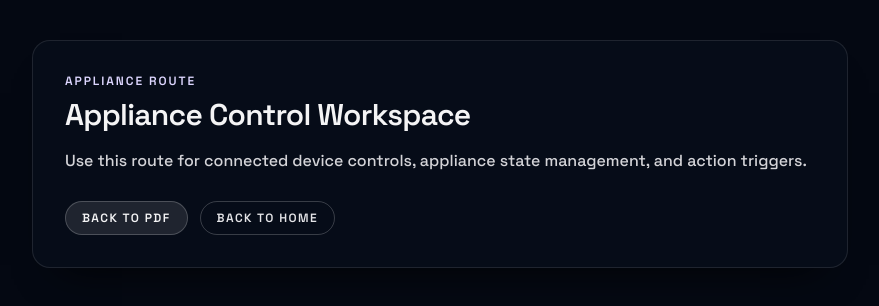
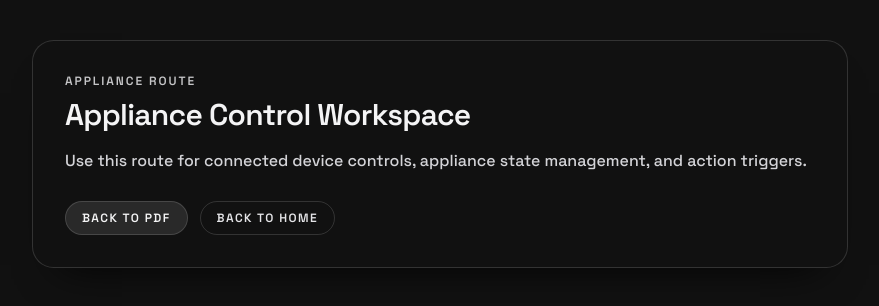
Before and after one commit to ashboi005/hack-helix, a Next.js app in the folder app/apps/gaze-frontend/: page /appliance in a window 1280 px wide. Shown: the top 306 px of the page, without its empty margins (200-1079 px from the left). Built offline with nearby package versions, Linux system fonts and the light colour scheme; no server answers.

Commit message:
feat(ui): enhance PDF upload experience with drag-and-drop support and improved layout

```diff
--- a/app/apps/gaze-frontend/src/app/globals.css
+++ b/app/apps/gaze-frontend/src/app/globals.css
@@ -34,46 +34,53 @@
 }
 
 :root {
-  --background: oklch(1 0 0);
-  --foreground: oklch(0.145 0 0);
-  --card: oklch(1 0 0);
-  --card-foreground: oklch(0.145 0 0);
-  --popover: oklch(1 0 0);
-  --popover-foreground: oklch(0.145 0 0);
-  --primary: oklch(0.205 0 0);
-  --primary-foreground: oklch(0.985 0 0);
-  --secondary: oklch(0.97 0 0);
-  --secondary-foreground: oklch(0.205 0 0);
-  --muted: oklch(0.97 0 0);
-  --muted-foreground: oklch(0.556 0 0);
-  --accent: oklch(0.97 0 0);
-  --accent-foreground: oklch(0.205 0 0);
-  --destructive: oklch(0.577 0.245 27.325);
-  --border: oklch(0.922 0 0);
-  --input: oklch(0.922 0 0);
-  --ring: oklch(0.708 0 0);
-  --radius: 0.625rem;
+  --background: oklch(0.13 0 0);
+  --foreground: oklch(0.96 0 0);
+  --card: oklch(0.18 0 0);
+  --card-foreground: oklch(0.96 0 0);
+  --popover: oklch(0.18 0 0);
+  --popover-foreground: oklch(0.96 0 0);
+  --primary: oklch(0.96 0 0);
+  --primary-foreground: oklch(0.2 0 0);
+  --secondary: oklch(0.24 0 0);
+  --secondary-foreground: oklch(0.96 0 0);
+  --muted: oklch(0.24 0 0);
+  --muted-foreground: oklch(0.75 0 0);
+  --accent: oklch(0.24 0 0);
+  --accent-foreground: oklch(0.96 0 0);
+  --destructive: oklch(0.7 0.02 28);
+  --border: oklch(1 0 0 / 14%);
+  --input: oklch(1 0 0 / 18%);
+  --ring: oklch(0.82 0 0);
+  --radius: 0.75rem;
+
+  --mono-bg: #070707;
+  --mono-surface: #111111;
+  --mono-surface-strong: #181818;
+  --mono-text: #f5f5f7;
+  --mono-text-muted: #c5c5c7;
+  --mono-border: rgba(255, 255, 255, 0.14);
 }
 
 .dark {
-  --background: oklch(0.145 0 0);
-  --foreground: oklch(0.985 0 0);
-  --card: oklch(0.205 0 0);
-  --card-foreground: oklch(0.985 0 0);
-  --popover: oklch(0.205 0 0);
-  --popover-foreground: oklch(0.985 0 0);
-  --primary: oklch(0.922 0 0);
-  --primary-foreground: oklch(0.205 0 0);
-  --secondary: oklch(0.269 0 0);
-  --secondary-foreground: oklch(0.985 0 0);
-  --muted: oklch(0.269 0 0);
-  --muted-foreground: oklch(0.708 0 0);
-  --accent: oklch(0.269 0 0);
-  --accent-foreground: oklch(0.985 0 0);
-  --destructive: oklch(0.704 0.191 22.216);
-  --border: oklch(1 0 0 / 10%);
-  --input: oklch(1 0 0 / 15%);
-  --ring: oklch(0.556 0 0);
+  --background: oklch(0.12 0 0);
+  --foreground: oklch(0.97 0 0);
+  --card: oklch(0.16 0 0);
+  --card-foreground: oklch(0.97 0 0);
+  --popover: oklch(0.16 0 0);
+  --popover-foreground: oklch(0.97 0 0);
+  --primary: oklch(0.97 0 0);
+  --primary-foreground: oklch(0.2 0 0);
+  --secondary: oklch(0.22 0 0);
+  --secondary-foreground: oklch(0.97 0 0);
+  --muted: oklch(0.22 0 0);
+  --muted-foreground: oklch(0.75 0 0);
+  --accent: oklch(0.22 0 0);
+  --accent-foreground: oklch(0.97 0 0);
+  --destructive: oklch(0.7 0.02 28);
+  --border: oklch(1 0 0 / 15%);
+  --input: oklch(1 0 0 / 18%);
+  --ring: oklch(0.82 0 0);
 }
 
 @layer base {
@@ -82,8 +89,89 @@
   }
   body {
     @apply bg-background text-foreground;
+    min-height: 100vh;
+    background-image: none;
+    background-color: var(--mono-bg);
+    color: var(--mono-text);
+    -webkit-font-smoothing: antialiased;
+    -moz-osx-font-smoothing: grayscale;
   }
   html {
     @apply font-sans;
   }
+
+  ::selection {
+    background: rgba(255, 255, 255, 0.22);
+    color: #ffffff;
+  }
 }
+
+@layer components {
+  [class*="bg-gradient"],
+  [class*="bg-[radial-gradient"],
+  [class*="bg-[linear-gradient"],
+  [class*="from-"],
+  [class*="via-"],
+  [class*="to-"] {
+    background-image: none !important;
+  }
+
+  [class*="bg-[#"] {
+    background-color: var(--mono-surface) !important;
+  }
+
+  [class*="border-cyan"],
+  [class*="border-emerald"],
+  [class*="border-amber"],
+  [class*="border-indigo"],
+  [class*="border-violet"],
+  [class*="border-rose"],
+  [class*="border-blue"],
+  [class*="border-teal"],
+  [class*="border-lime"],
+  [class*="border-orange"],
+  [class*="border-yellow"],
+  [class*="border-white"] {
+    border-color: var(--mono-border) !important;
+  }
+
+  [class*="bg-cyan"],
+  [class*="bg-emerald"],
+  [class*="bg-amber"],
+  [class*="bg-indigo"],
+  [class*="bg-violet"],
+  [class*="bg-rose"],
+  [class*="bg-blue"],
+  [class*="bg-teal"],
+  [class*="bg-lime"],
+  [class*="bg-orange"],
+  [class*="bg-yellow"] {
+    background-color: var(--mono-surface-strong) !important;
+  }
+
+  [class*="text-cyan"],
+  [class*="text-emerald"],
+  [class*="text-amber"],
+  [class*="text-indigo"],
+  [class*="text-violet"],
+  [class*="text-rose"],
+  [class*="text-blue"],
+  [class*="text-teal"],
+  [class*="text-lime"],
+  [class*="text-orange"],
+  [class*="text-yellow"] {
+    color: var(--mono-text-muted) !important;
+  }
+
+  button,
+  a,
+  input,
+  textarea,
+  select {
+    transition:
+      background-color 180ms ease,
+      border-color 180ms ease,
+      color 180ms ease,
+      box-shadow 180ms ease;
+  }
+}
--- a/app/apps/gaze-frontend/src/components/project-home-hub.tsx
+++ b/app/apps/gaze-frontend/src/components/project-home-hub.tsx
@@ -36,31 +36,32 @@ const baseLaunchOptions = [
     actionLabel: "Open Setup",
     accent: "from-emerald-400/35 to-teal-500/20",
   },
-  {
-    title: "Appliance Control",
-    subtitle: "Device Actions",
-    description: "Jump into appliance-level controls and status operations.",
-    href: "/appliance",
-    actionLabel: "Open Appliance",
-    accent: "from-violet-400/35 to-indigo-500/20",
-  },
 ] as const
+
+type LaunchOption = {
+  title: string
+  subtitle: string
+  description: string
+  actionLabel?: string
+  accent: string
+  href?: string
+  info?: string
+}
 
 export function ProjectHomeHub() {
   const { data: session, isPending, refetch } = useSession()
   const [logoutBusy, setLogoutBusy] = useState(false)
   const isAuthenticated = Boolean(session?.user?.id)
 
-  const launchOptions = [
+  const launchOptions: LaunchOption[] = [
     ...baseLaunchOptions,
     isAuthenticated
       ? {
         title: "Account",
         subtitle: "Authenticated",
-        description: "You are signed in. Open your PDF workspace to continue.",
-        href: "/pdf",
-        actionLabel: "Open PDF Workspace",
+        description: "You are signed in and your account is active.",
         accent: "from-emerald-300/35 to-lime-500/20",
+        info: session?.user?.email ?? "No email",
       }
       : {
         title: "Login",
@@ -87,7 +88,7 @@ export function ProjectHomeHub() {
     <main className={`${spaceGrotesk.className} relative min-h-screen overflow-hidden bg-[#040812] text-zinc-100`}>
       <div className="pointer-events-none absolute inset-0 bg-[radial-gradient(circle_at_18%_12%,rgba(59,130,246,0.24),transparent_34%),radial-gradient(circle_at_84%_85%,rgba(20,184,166,0.2),transparent_36%),linear-gradient(180deg,rgba(255,255,255,0.02),transparent_28%)]" />
 
-      <section className="relative mx-auto flex min-h-screen w-full max-w-6xl flex-col px-6 py-8 sm:px-8 lg:px-10">
+      <section className="relative mx-auto flex min-h-screen w-full max-w-[1800px] flex-col px-4 py-8 sm:px-5 lg:px-6">
         <div className="mb-4 flex flex-wrap items-center justify-between gap-3 rounded-xl border border-white/10 bg-[#070e1a]/90 px-4 py-3 text-xs text-zinc-300 shadow-[0_18px_32px_-28px_rgba(0,0,0,0.95)]">
           <p className="uppercase tracking-[0.12em]">
             {isPending
@@ -116,13 +117,10 @@ export function ProjectHomeHub() {
           )}
         </div>
 
-        <div className="grid flex-1 auto-rows-fr gap-4 md:grid-cols-2 xl:grid-cols-3">
-          {launchOptions.map((option) => (
-            <Link
-              key={option.title}
-              href={option.href}
-              className="group relative flex min-h-[200px] overflow-hidden rounded-2xl border border-white/10 bg-[#070e1a]/90 p-6 shadow-[0_25px_40px_-28px_rgba(0,0,0,0.95)] transition-all duration-300 hover:-translate-y-1 hover:border-white/25 hover:bg-[#0d1628] md:p-8"
-            >
+        <div className="grid flex-1 auto-rows-fr gap-4 md:grid-cols-2 xl:grid-cols-2">
+          {launchOptions.map((option) => {
+            const content = (
+              <>
                 <div className={`pointer-events-none absolute inset-0 bg-gradient-to-br ${option.accent} opacity-80 transition-opacity duration-300 group-hover:opacity-100`} />
                 <div className="relative flex h-full w-full flex-col justify-between gap-6">
                   <div className="space-y-4">
@@ -131,13 +129,38 @@ export function ProjectHomeHub() {
                     </div>
                     <h2 className="text-3xl font-semibold tracking-tight text-zinc-100">{option.title}</h2>
                     <p className="text-sm leading-relaxed text-zinc-300 sm:text-base">{option.description}</p>
+                    {option.info && <p className="text-xs font-mono text-zinc-300/90">{option.info}</p>}
                   </div>
+                  {option.actionLabel && (
                     <span className="inline-flex w-fit items-center rounded-full border border-white/20 bg-white/5 px-5 py-2.5 text-sm font-semibold uppercase tracking-[0.14em] text-zinc-100">
                       {option.actionLabel}
                     </span>
+                  )}
                 </div>
+              </>
+            )
+
+            if (option.href) {
+              return (
+                <Link
+                  key={option.title}
+                  href={option.href}
+                  className="group relative flex min-h-[200px] overflow-hidden rounded-2xl border border-white/10 bg-[#070e1a]/90 p-6 shadow-[0_25px_40px_-28px_rgba(0,0,0,0.95)] transition-all duration-300 hover:-translate-y-1 hover:border-white/25 hover:bg-[#0d1628] md:p-8"
+                >
+                  {content}
                 </Link>
-          ))}
+              )
+            }
+
+            return (
+              <article
+                key={option.title}
+                className="group relative flex min-h-[200px] overflow-hidden rounded-2xl border border-white/10 bg-[#070e1a]/90 p-6 shadow-[0_25px_40px_-28px_rgba(0,0,0,0.95)] md:p-8"
+              >
+                {content}
+              </article>
+            )
+          })}
         </div>
       </section>
     </main>
```
Also changed, not shown: app/apps/gaze-frontend/src/app/pdf/page.tsx (+110 -60 lines). Lines whose indentation alone changed are shown as unchanged.
